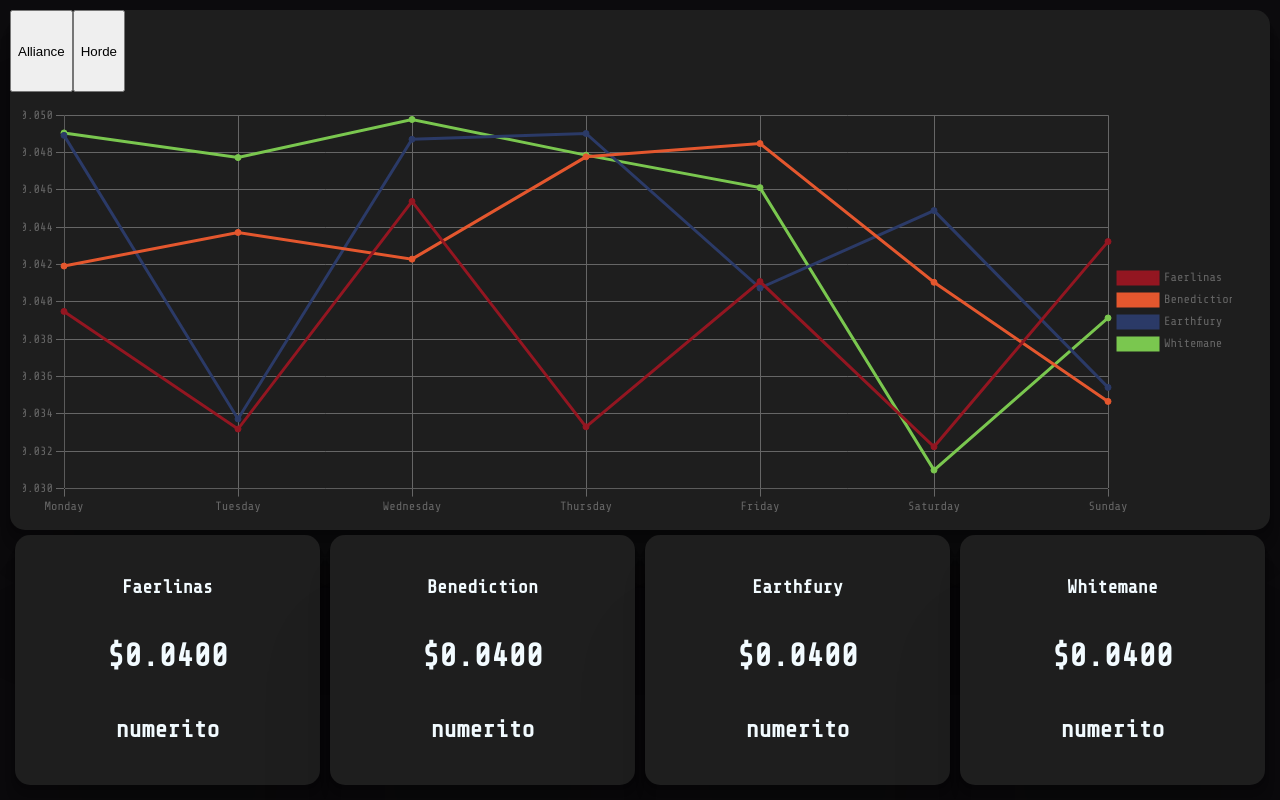
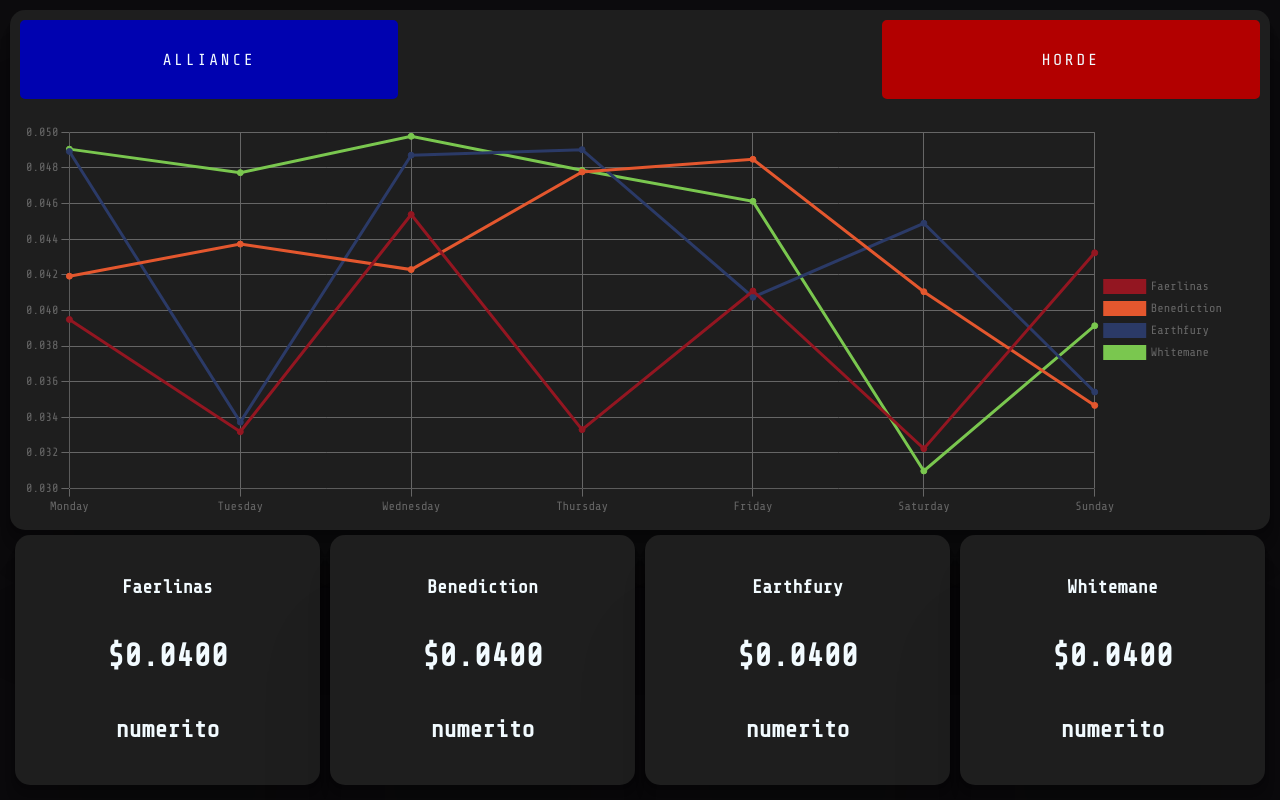
Before and after one commit to Roykovich/price-metrics, a React (Create React App) app in the folder src/client/: page / in a window 1280 px wide. Built offline with nearby package versions, Linux system fonts and the light colour scheme.

Commit message:
refac(Faction buttons) Add style to buttons

```diff
--- a/src/client/src/styles/App.css
+++ b/src/client/src/styles/App.css
@@ -41,10 +41,41 @@
   /* colocar valor en 1 o 0.5 */
   flex: 1;
   display: flex;
+  justify-content: space-between;
+  padding: 10px;
+}
+
+.choose_faction button {
+  flex: 0.3;
+  font-family: "Share Tech Mono", "Roboto";
+  letter-spacing: 3px;
+  font-size: 1rem;
+  text-transform: uppercase;
+  color: #f2fbff;
+  border-radius: 5px;
+}
+
+.choose_faction button:nth-child(1) {
+  background: #0002b0;
+  border: #0002b0 2px solid;
+}
+
+.choose_faction button:nth-child(2) {
+  background: #b20000;
+  border: #b20000 2px solid;
+}
+
+.choose_faction button:nth-child(1):hover {
+  border: #0002b0 2px solid;
+  background: none;
+}
+
+.choose_faction button:nth-child(2):hover {
+  border: #b20000 2px solid;
+  background: none;
 }
 
 .stats {
-  /* outline: blue 1px solid; */
   flex: 1;
   display: flex;
   justify-content: flex-start;
```
